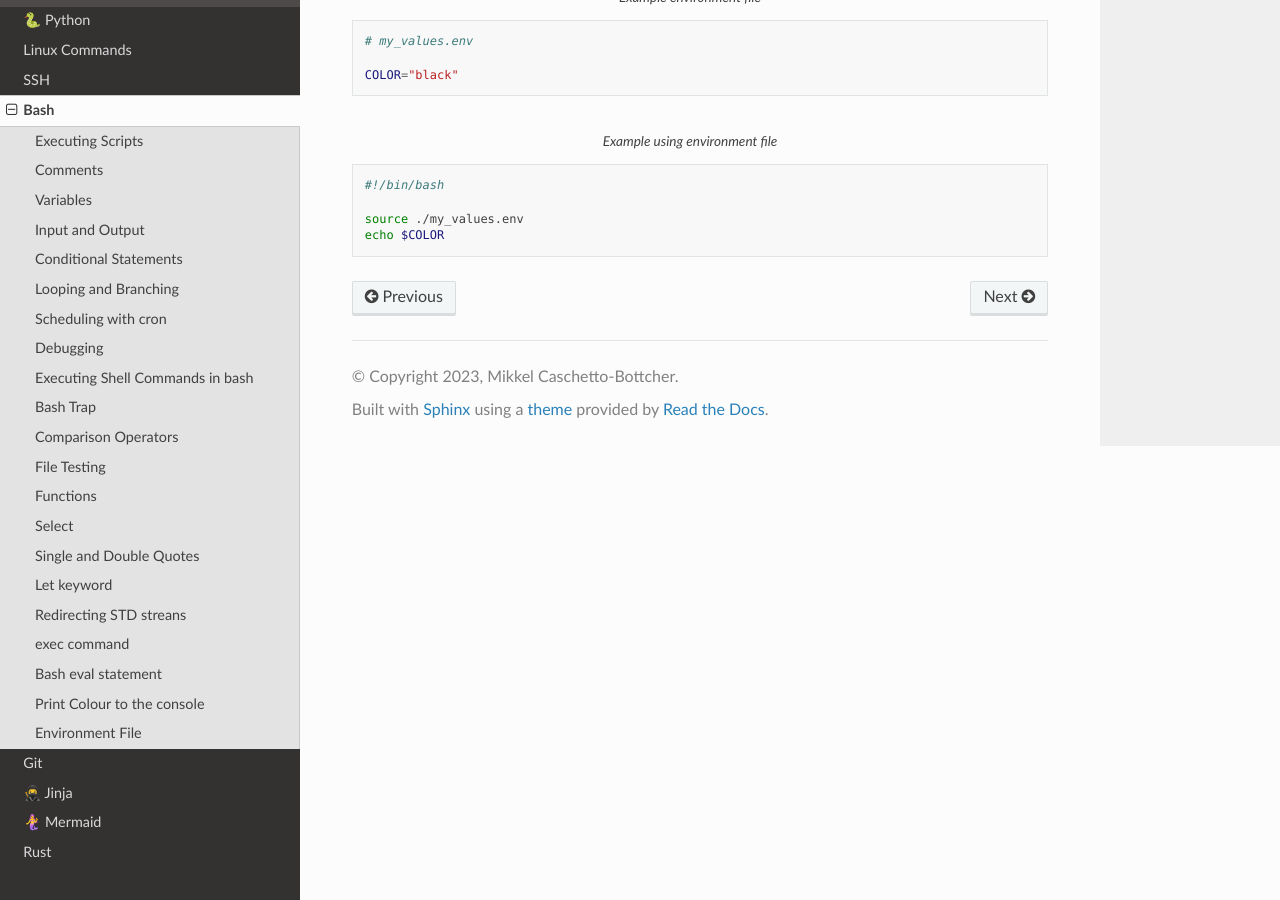
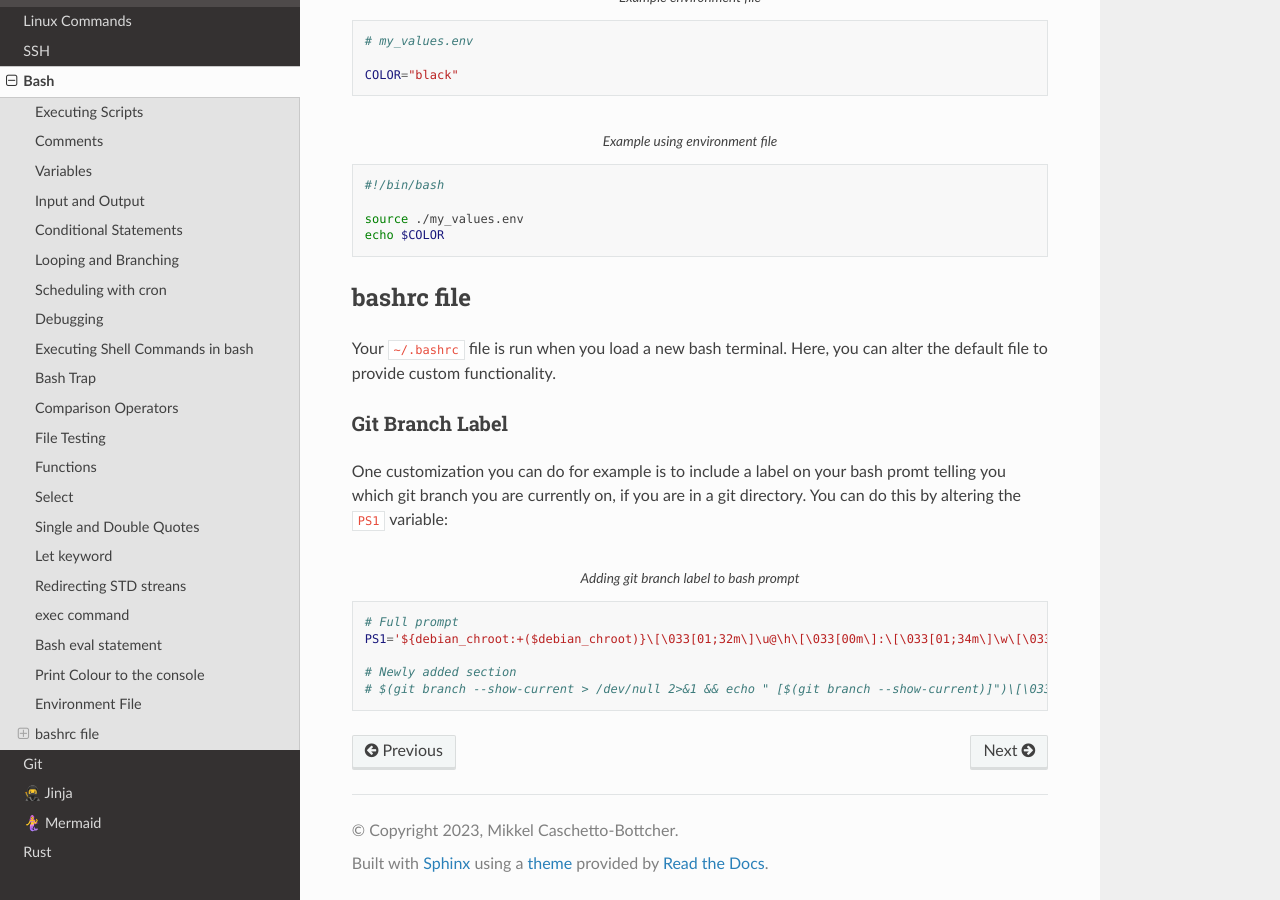
Before and after one commit to mcbottcher/my_docs, a Sphinx documentation site: the page built from docs/source/bash.rst, in a window 1280 px wide and 900 px high, scrolled down 9052 px. Built offline with Sphinx 7.4.7 and the Read the Docs theme 3.1.0, drawn with Linux system fonts in a browser that asks for light colours.

Commit message:
bash.rst: add section for bashrc files

```diff
--- a/docs/source/bash.rst
+++ b/docs/source/bash.rst
@@ -434,3 +434,25 @@ in your bash script.
 
     source ./my_values.env
     echo $COLOR
+
+bashrc file
+-----------
+
+Your ``~/.bashrc`` file is run when you load a new bash terminal. Here, you can alter the default
+file to provide custom functionality.
+
+Git Branch Label
+^^^^^^^^^^^^^^^^
+
+One customization you can do for example is to include a label on your bash promt telling you which
+git branch you are currently on, if you are in a git directory. You can do this by altering the ``PS1``
+variable:
+
+.. code-block:: bash
+    :caption: Adding git branch label to bash prompt
+
+    # Full prompt
+    PS1='${debian_chroot:+($debian_chroot)}\[\033[01;32m\]\u@\h\[\033[00m\]:\[\033[01;34m\]\w\[\033[00m\]\[\033[01;31m\]$(git branch --show-current > /dev/null 2>&1 && echo " [$(git branch --show-current)]")\[\033[00m\] \$ '
+
+    # Newly added section
+    # $(git branch --show-current > /dev/null 2>&1 && echo " [$(git branch --show-current)]")\[\033[00m\] \$
```
